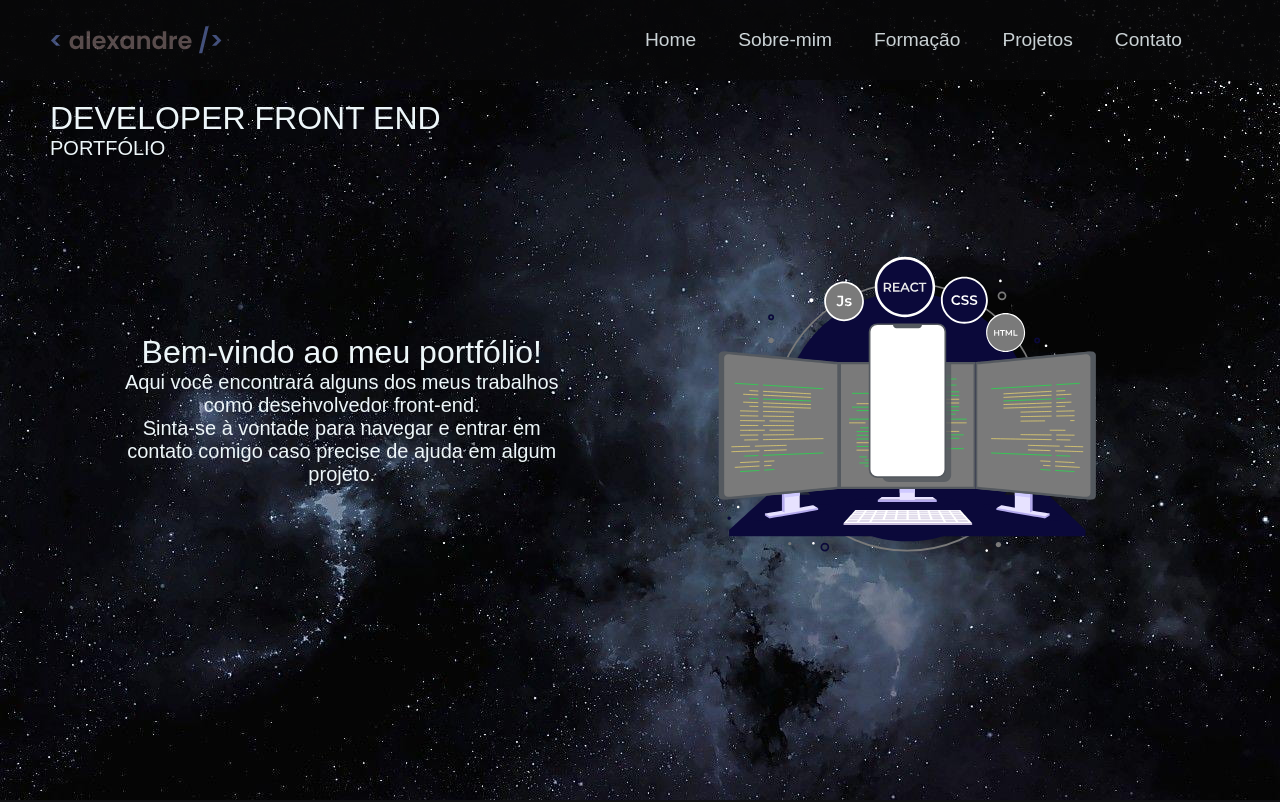
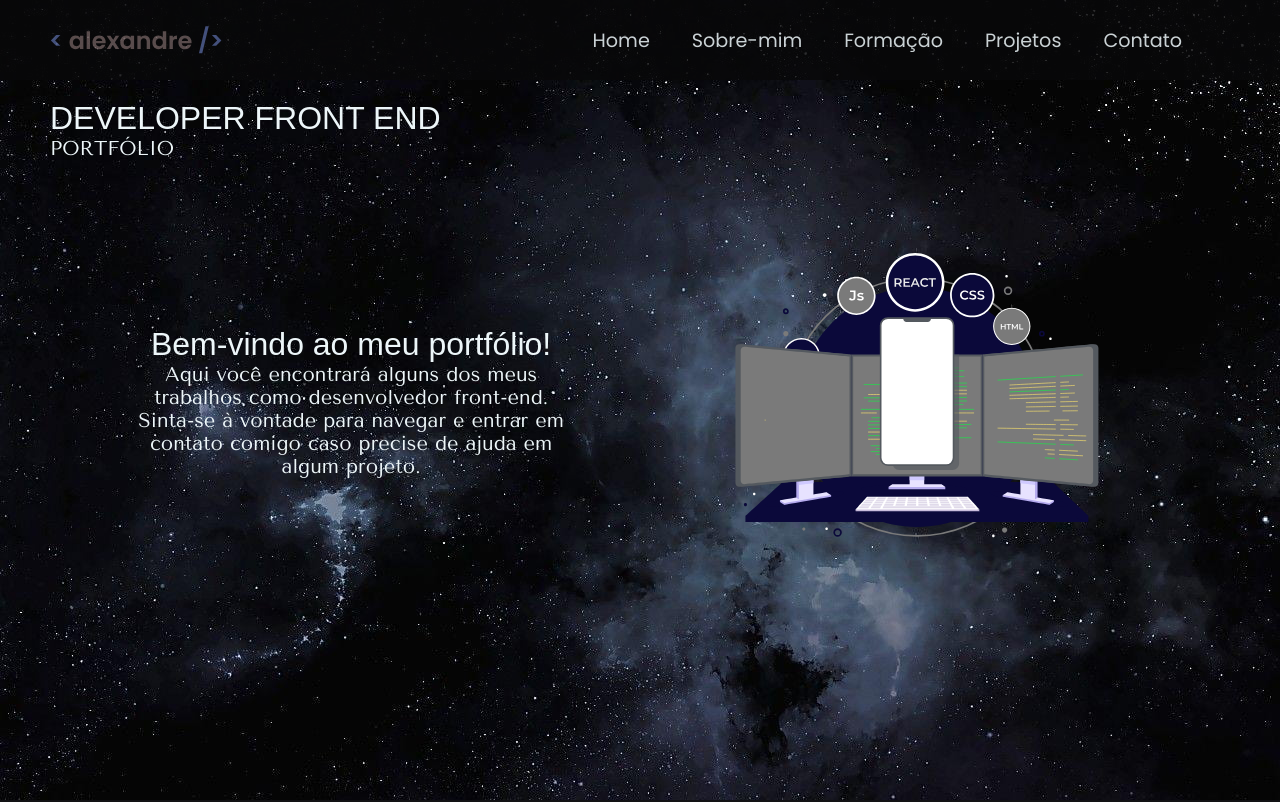
Before and after one commit to allesoares95/port, a Next.js app: page / in a window 1280 px wide. Shown: the top 802 px of the page. Built offline with nearby package versions, Linux system fonts and the light colour scheme.

Commit message:
Update _document.tsx

```diff
--- a/src/pages/_document.tsx
+++ b/src/pages/_document.tsx
@@ -45,6 +45,29 @@
             rel="stylesheet"
             href="https://cdnjs.cloudflare.com/ajax/libs/font-awesome/6.3.0/css/all.min.css"
           />
+
+          <link rel="preconnect" href="https://fonts.googleapis.com" />
+        <link
+          rel="preconnect"
+          href="https://fonts.gstatic.com"
+          crossOrigin="anonymous"
+        />
+        <link
+          href="https://fonts.googleapis.com/css2?family=Noto+Serif+JP&family=Tenor+Sans&display=swap"
+          rel="stylesheet"
+        />
+
+        <link rel="preconnect" href="https://fonts.googleapis.com" />
+        <link
+          rel="preconnect"
+          href="https://fonts.gstatic.com"
+          crossOrigin="anonymous"
+        />
+        <link
+          href="https://fonts.googleapis.com/css2?family=Poppins:wght@400;600;700&display=swap"
+          rel="stylesheet"
+        />
+
         </Head>
         <body>
           <Main />
```
